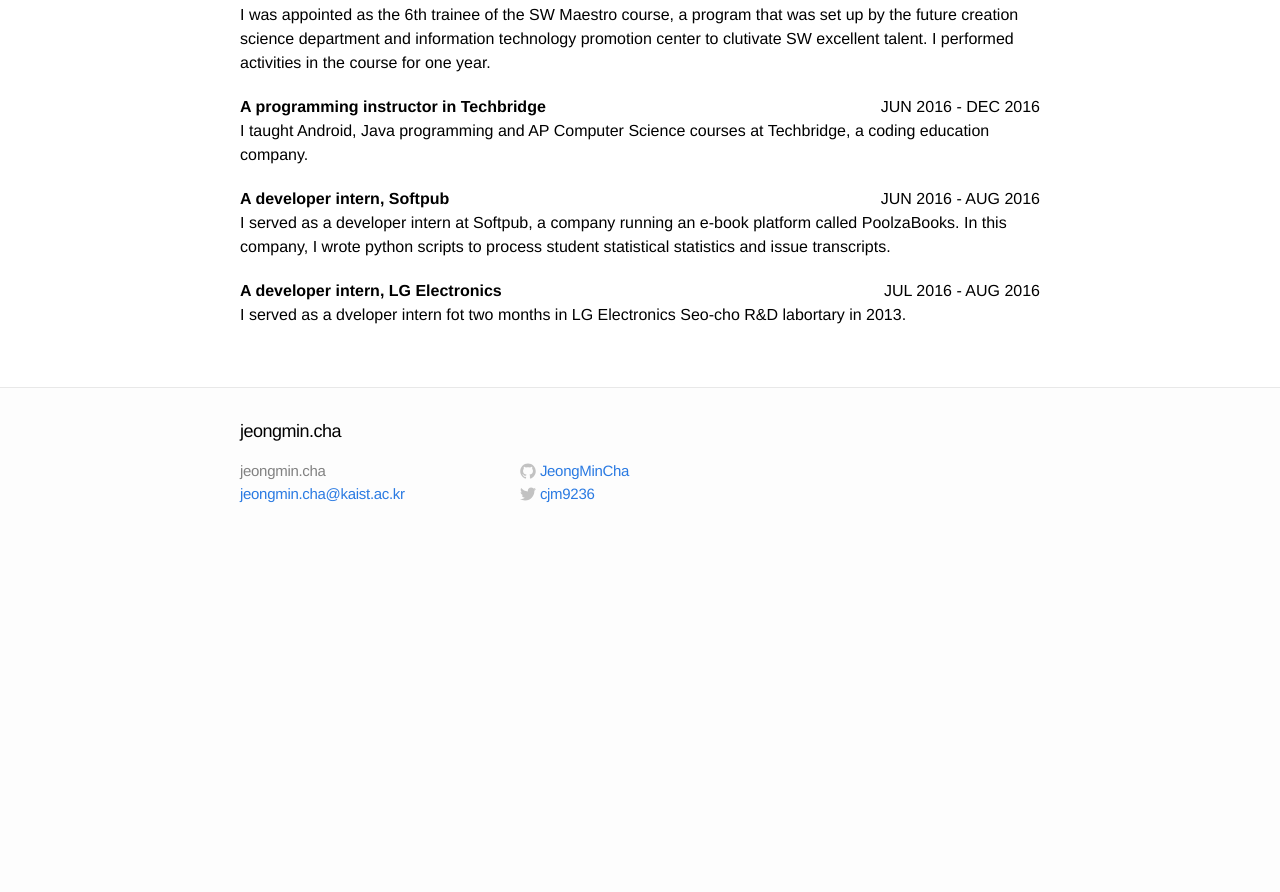
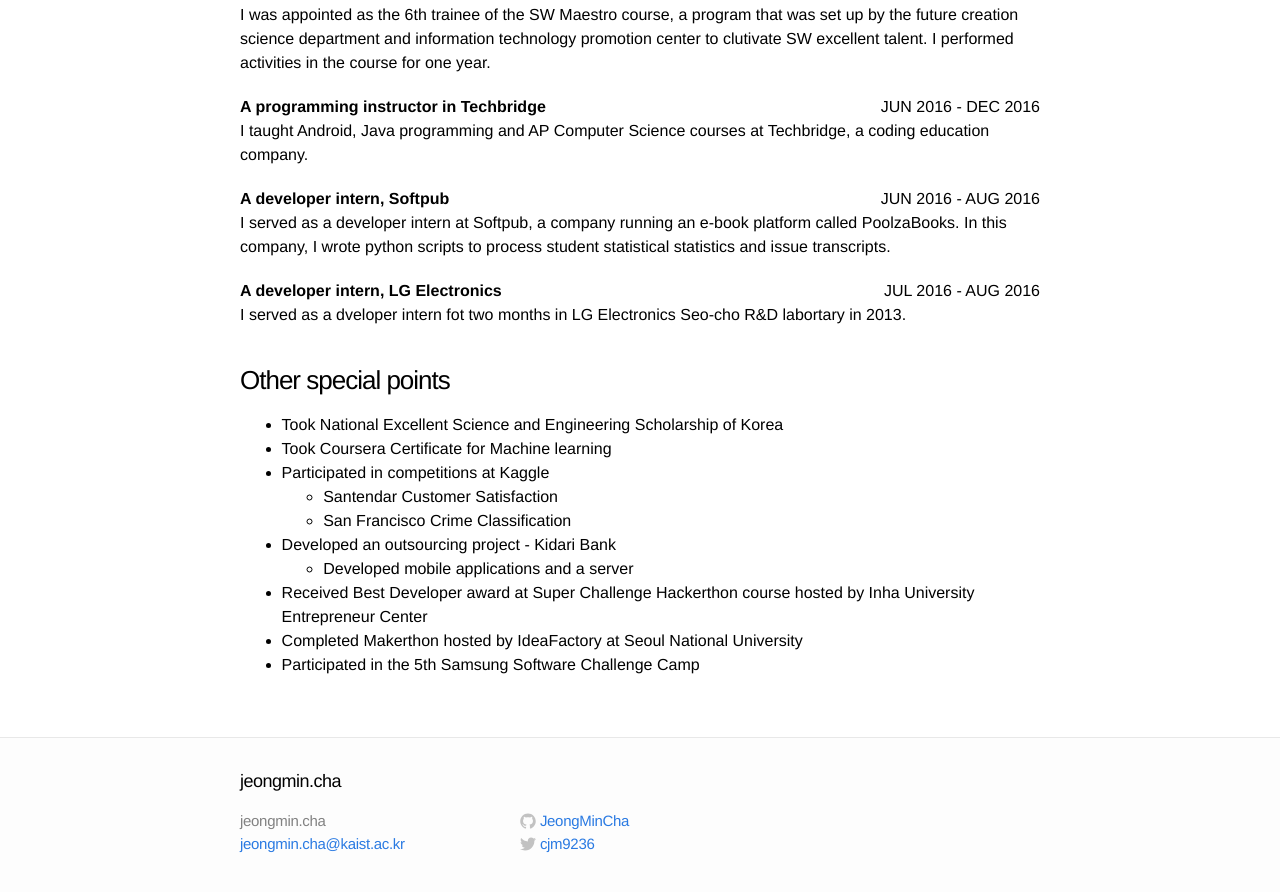
Before and after one commit to JeongMinCha/jeongmincha.github.com, a Jekyll site: the page built from cv-eng.md, in a window 1280 px wide and 900 px high, scrolled down 1275 px. Shown: the top 892 px of the window. Built offline with Jekyll 4.4.1, drawn with Linux system fonts in a browser that asks for light colours; before the commit the page ends 1825 px from its top, so only the background shows below that.

Commit message:
Write other special points in english cv

```diff
--- a/cv-eng.md
+++ b/cv-eng.md
@@ -42,3 +42,16 @@
 
 **A developer intern, LG Electronics** <span style="float:right;">JUL 2016 - AUG 2016</span>
 I served as a dveloper intern fot two months in LG Electronics Seo-cho R&D labortary in 2013.
+
+
+### Other special points
+- Took National Excellent Science and Engineering Scholarship of Korea
+- Took Coursera Certificate for Machine learning
+- Participated in competitions at Kaggle
+    - Santendar Customer Satisfaction
+    - San Francisco Crime Classification
+- Developed an outsourcing project - Kidari Bank
+    - Developed mobile applications and a server
+- Received Best Developer award at Super Challenge Hackerthon course hosted by Inha University Entrepreneur Center
+- Completed Makerthon hosted by IdeaFactory at Seoul National University
+- Participated in the 5th Samsung Software Challenge Camp
```
